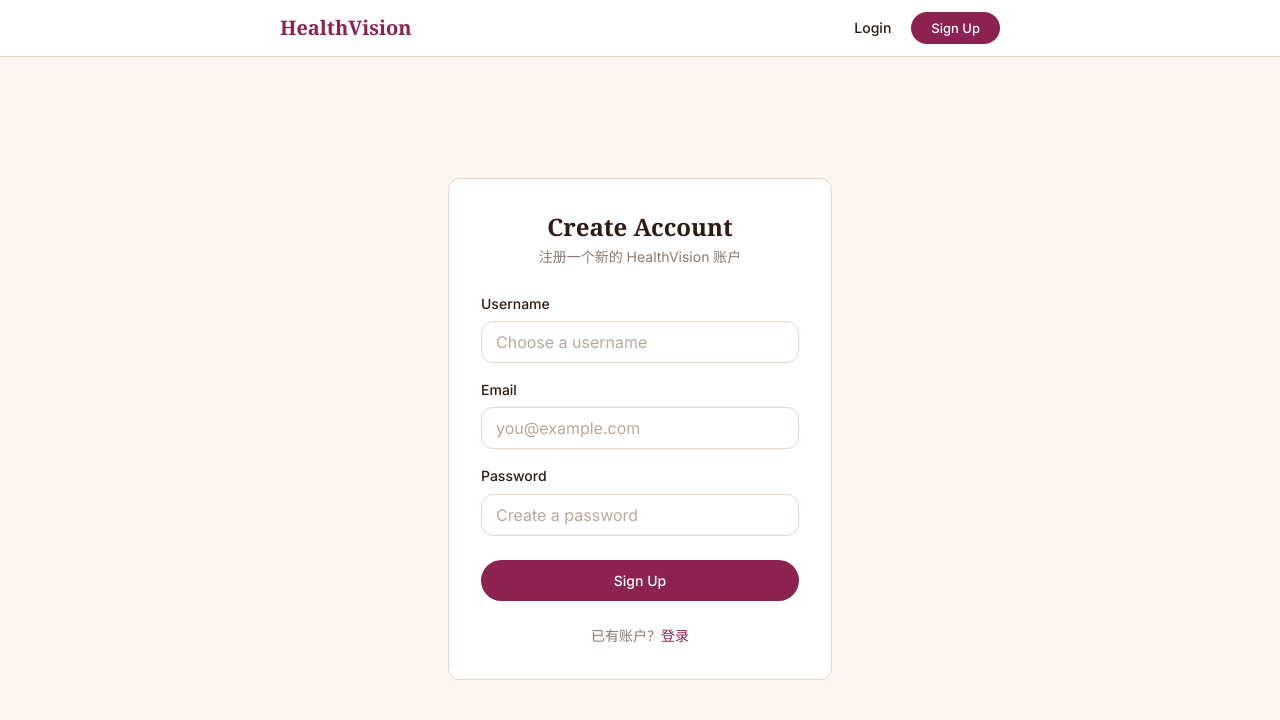
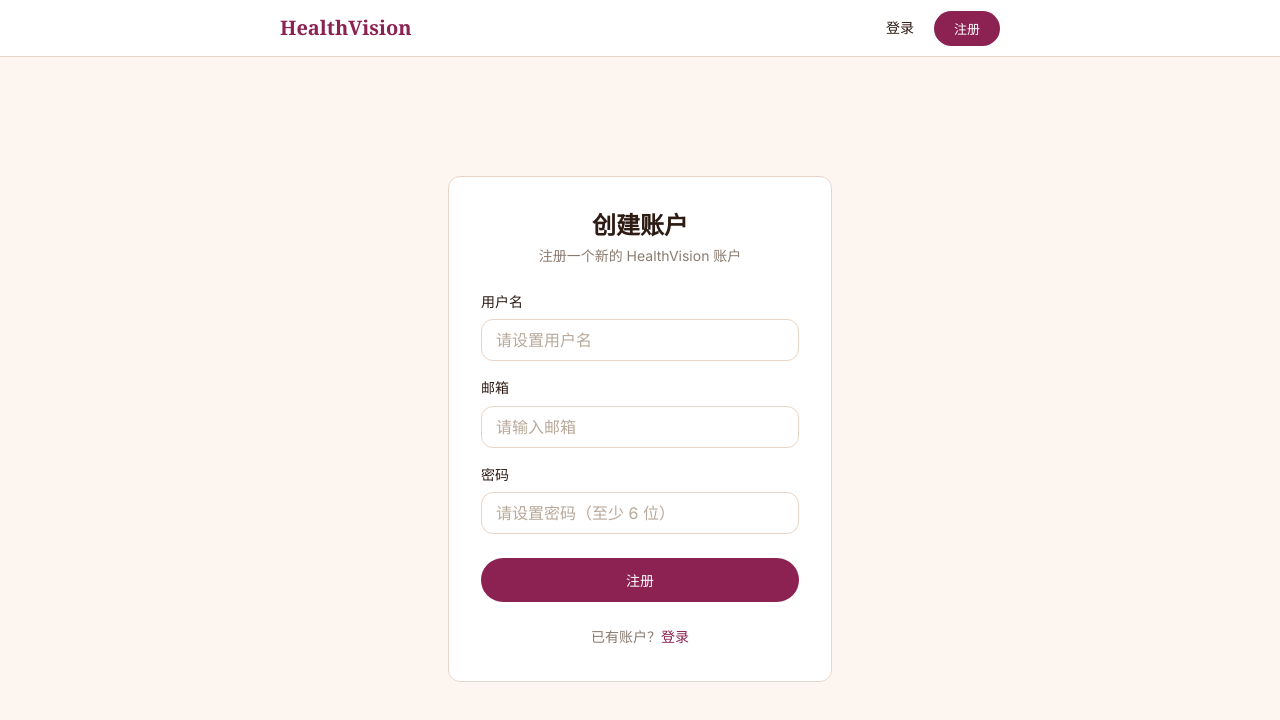
Before and after one commit to chaojixinren/healthvision, a Vue app in the folder frontend/: page /register in a window 1280 px wide. Shown: the top 720 px of the page. Built offline with nearby package versions, Linux system fonts and the light colour scheme; no server answers.

Commit message:
refactor(frontend): 前端文案全部中文化，仅保留品牌名 HealthVision

```diff
--- a/frontend/src/App.vue
+++ b/frontend/src/App.vue
@@ -26,16 +26,16 @@ router.afterEach(() => {
       <router-link to="/" class="logo">HealthVision</router-link>
       <nav class="nav-links">
         <template v-if="authenticated">
-          <router-link to="/dashboard">Dashboard</router-link>
+          <router-link to="/dashboard">仪表盘</router-link>
           <router-link to="/medicines">药品管理</router-link>
           <router-link to="/reminders">用药提醒</router-link>
-          <router-link to="/profile">Profile</router-link>
-          <button class="btn-outline btn-sm" @click="logout">Logout</button>
+          <router-link to="/profile">个人中心</router-link>
+          <button class="btn-outline btn-sm" @click="logout">退出登录</button>
         </template>
         <template v-else>
-          <router-link to="/login">Login</router-link>
+          <router-link to="/login">登录</router-link>
           <router-link to="/register">
-            <button class="btn-primary btn-sm">Sign Up</button>
+            <button class="btn-primary btn-sm">注册</button>
           </router-link>
         </template>
       </nav>
--- a/frontend/src/views/Dashboard.vue
+++ b/frontend/src/views/Dashboard.vue
@@ -18,12 +18,11 @@ onMounted(async () => {
 
 <template>
   <div class="container dashboard">
-    <div v-if="loading" class="loading">Loading...</div>
+    <div v-if="loading" class="loading">加载中...</div>
 
     <template v-else-if="user">
       <div class="card-lg welcome-card">
-        <h1>Welcome, {{ user.name }}</h1>
-        <p class="welcome-sub">这是你的健康仪表盘，开始记录和追踪你的健康数据吧</p>
+        <h1>{{ user.name }}，欢迎回来</h1>
       </div>
 
       <div class="card-lg quick-actions">
--- a/frontend/src/views/Home.vue
+++ b/frontend/src/views/Home.vue
@@ -26,7 +26,7 @@ function cta() {
   <footer class="footer">
     <div class="container footer-inner">
       <span class="footer-brand">HealthVision</span>
-      <span class="footer-copy">&copy; 2026 HealthVision. All rights reserved.</span>
+      <span class="footer-copy">&copy; 2026 HealthVision 保留所有权利</span>
     </div>
   </footer>
 </template>
--- a/frontend/src/views/Login.vue
+++ b/frontend/src/views/Login.vue
@@ -18,7 +18,7 @@ async function submit() {
     setToken(res.access_token)
     router.push('/dashboard')
   } catch (e: any) {
-    error.value = e.message || 'Login failed'
+    error.value = e.message || '登录失败'
   } finally {
     loading.value = false
   }
@@ -28,21 +28,21 @@ async function submit() {
 <template>
   <div class="auth-page">
     <div class="card auth-card">
-      <h2>Welcome Back</h2>
+      <h2>欢迎回来</h2>
       <p class="auth-sub">登录你的 HealthVision 账户</p>
 
       <form @submit.prevent="submit" class="auth-form">
         <div class="field">
-          <label for="email">Email</label>
-          <input id="email" v-model="email" type="email" placeholder="you@example.com" required />
+          <label for="email">邮箱</label>
+          <input id="email" v-model="email" type="email" placeholder="请输入邮箱" required />
         </div>
         <div class="field">
-          <label for="password">Password</label>
-          <input id="password" v-model="password" type="password" placeholder="Enter your password" required />
+          <label for="password">密码</label>
+          <input id="password" v-model="password" type="password" placeholder="请输入密码" required />
         </div>
         <p v-if="error" class="error-msg">{{ error }}</p>
         <button type="submit" class="btn-primary btn-full" :disabled="loading">
-          {{ loading ? 'Logging in...' : 'Login' }}
+          {{ loading ? '登录中...' : '登录' }}
         </button>
       </form>
 
--- a/frontend/src/views/Profile.vue
+++ b/frontend/src/views/Profile.vue
@@ -26,10 +26,10 @@ function formatDate(dateStr: string): string {
 
 <template>
   <div class="container profile">
-    <div v-if="loading" class="loading">Loading...</div>
+    <div v-if="loading" class="loading">加载中...</div>
 
     <template v-else-if="user">
-      <h1>Profile</h1>
+      <h1>个人中心</h1>
 
       <div class="card-lg profile-card">
         <div class="avatar">
@@ -42,22 +42,22 @@ function formatDate(dateStr: string): string {
       </div>
 
       <div class="card-lg details-card">
-        <h3>Account Details</h3>
+        <h3>账户信息</h3>
         <ul class="detail-list">
           <li>
-            <span class="detail-label">Username</span>
+            <span class="detail-label">用户名</span>
             <span class="detail-value">{{ user.name }}</span>
           </li>
           <li>
-            <span class="detail-label">Email</span>
+            <span class="detail-label">邮箱</span>
             <span class="detail-value">{{ user.email }}</span>
           </li>
           <li>
-            <span class="detail-label">User ID</span>
+            <span class="detail-label">用户 ID</span>
             <span class="detail-value mono">{{ user.id }}</span>
           </li>
           <li>
-            <span class="detail-label">Registered</span>
+            <span class="detail-label">注册时间</span>
             <span class="detail-value">{{ formatDate(user.created_at) }}</span>
           </li>
         </ul>
--- a/frontend/src/views/Register.vue
+++ b/frontend/src/views/Register.vue
@@ -19,7 +19,7 @@ async function submit() {
     setToken(res.access_token)
     router.push('/dashboard')
   } catch (e: any) {
-    error.value = e.message || 'Registration failed'
+    error.value = e.message || '注册失败'
   } finally {
     loading.value = false
   }
@@ -29,25 +29,25 @@ async function submit() {
 <template>
   <div class="auth-page">
     <div class="card auth-card">
-      <h2>Create Account</h2>
+      <h2>创建账户</h2>
       <p class="auth-sub">注册一个新的 HealthVision 账户</p>
 
       <form @submit.prevent="submit" class="auth-form">
         <div class="field">
-          <label for="username">Username</label>
-          <input id="username" v-model="username" type="text" placeholder="Choose a username" required />
+          <label for="username">用户名</label>
+          <input id="username" v-model="username" type="text" placeholder="请设置用户名" required />
         </div>
         <div class="field">
-          <label for="email">Email</label>
-          <input id="email" v-model="email" type="email" placeholder="you@example.com" required />
+          <label for="email">邮箱</label>
+          <input id="email" v-model="email" type="email" placeholder="请输入邮箱" required />
         </div>
         <div class="field">
-          <label for="password">Password</label>
-          <input id="password" v-model="password" type="password" placeholder="Create a password" required minlength="6" />
+          <label for="password">密码</label>
+          <input id="password" v-model="password" type="password" placeholder="请设置密码（至少 6 位）" required minlength="6" />
         </div>
         <p v-if="error" class="error-msg">{{ error }}</p>
         <button type="submit" class="btn-primary btn-full" :disabled="loading">
-          {{ loading ? 'Creating...' : 'Sign Up' }}
+          {{ loading ? '注册中...' : '注册' }}
         </button>
       </form>
 
```
